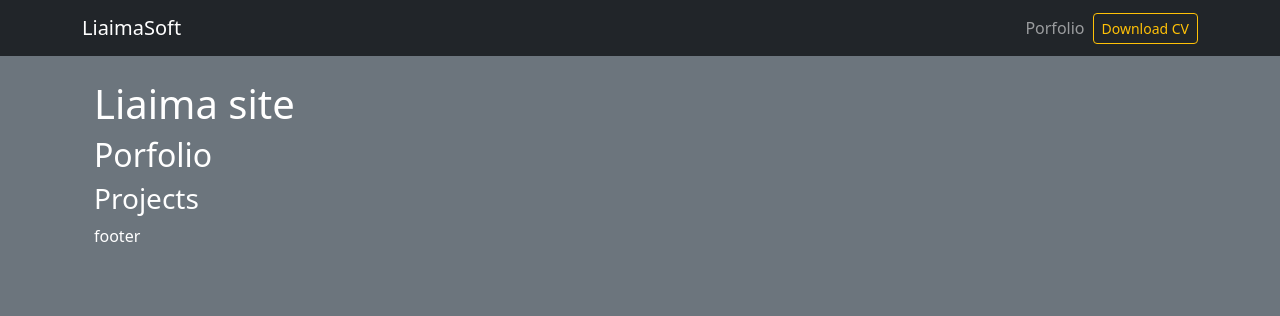
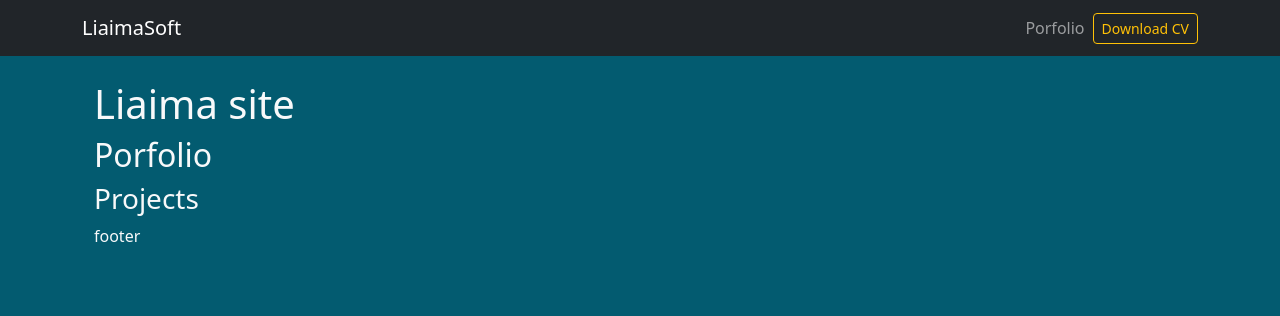
Before and after one commit to liaima/web, a Django app: page / in a window 1280 px wide. Shown: the top 316 px of the page. Run offline with Django 4.2, Linux system fonts and the light colour scheme; data that the repository does not hold is empty; parts of the project's set-up code (start-up, migrations or seed data) failed here and were passed over.

Commit message:
add statics for css an images

```diff
--- /dev/null
+++ b/backend/porfolio/static/css/main.css
@@ -0,0 +1,12 @@
+body {
+  background: #035B70;
+}
+
+.bg-black {
+  background: #000;
+}
+
+.card-project:hover {
+  border: 1px solid #eee;
+  cursor: pointer;
+}
--- a/backend/porfolio/templates/home.html
+++ b/backend/porfolio/templates/home.html
@@ -1,6 +1,9 @@
 {% extends 'layout.html' %}
 
 {% block content %}
+
+{% load static %}
+
   <h2>Porfolio</h2>
   <h3>Projects</h3>
   {% for project in projects %}
--- a/backend/porfolio/templates/layout.html
+++ b/backend/porfolio/templates/layout.html
@@ -1,3 +1,5 @@
+{% load static %}
+
 <!DOCTYPE html>
 <html lang="en">
 <head>
@@ -7,8 +9,9 @@
     <link href="https://cdn.jsdelivr.net/npm/bootstrap@5.2.1/dist/css/bootstrap.min.css" rel="stylesheet" integrity="sha384-iYQeCzEYFbKjA/T2uDLTpkwGzCiq6soy8tYaI1GyVh/UjpbCx/TYkiZhlZB6+fzT" crossorigin="anonymous">
 <script src="https://cdn.jsdelivr.net/npm/@popperjs/core@2.11.6/dist/umd/popper.min.js" integrity="sha384-oBqDVmMz9ATKxIep9tiCxS/Z9fNfEXiDAYTujMAeBAsjFuCZSmKbSSUnQlmh/jp3" crossorigin="anonymous"></script>
 <script src="https://cdn.jsdelivr.net/npm/bootstrap@5.2.1/dist/js/bootstrap.min.js" integrity="sha384-7VPbUDkoPSGFnVtYi0QogXtr74QeVeeIs99Qfg5YCF+TidwNdjvaKZX19NZ/e6oz" crossorigin="anonymous"></script>
+<link rel="stylesheet" href="{% static 'css/main.css' %}">
 </head>
-<body class="text-bg-dark bg-secondary">
+<body class="text-light">
     {% include 'partials/_navbar.html' %}
   <div class="container p-4">
     <h1>Liaima site</h1>
```
